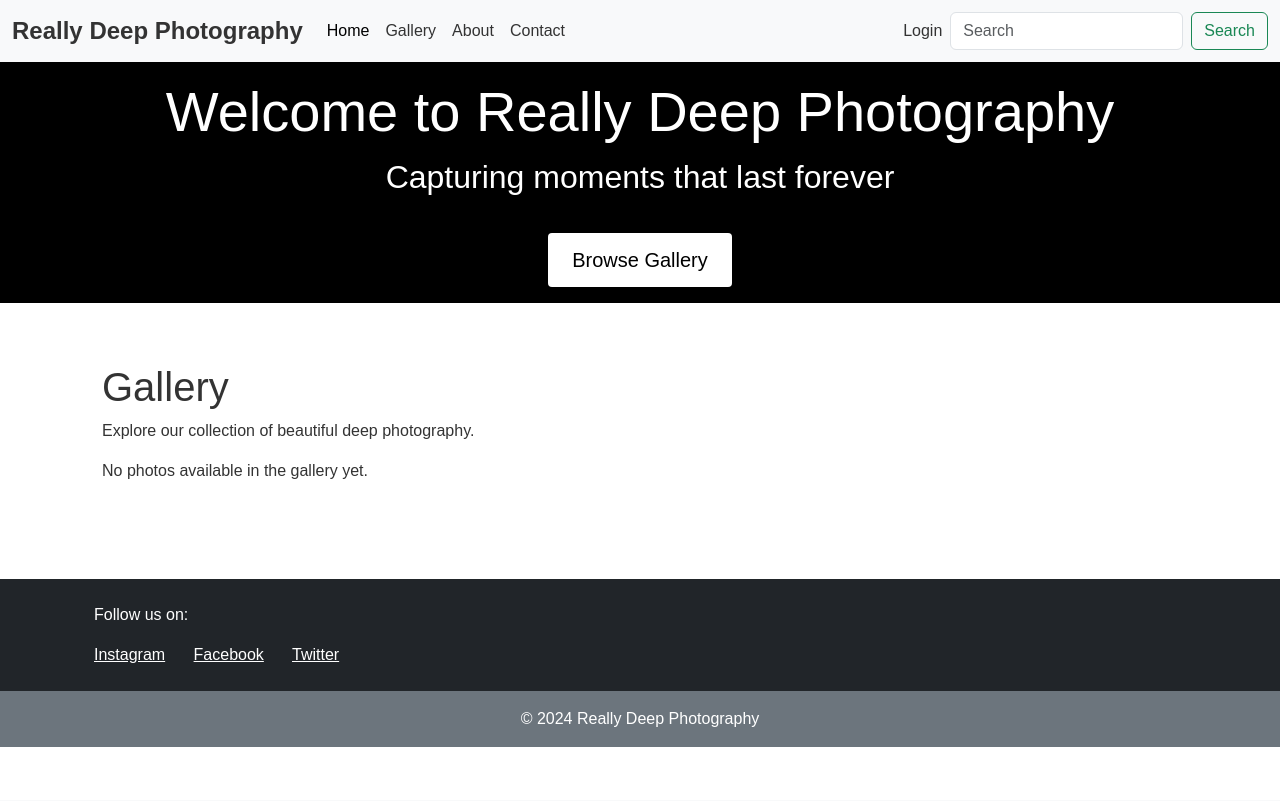
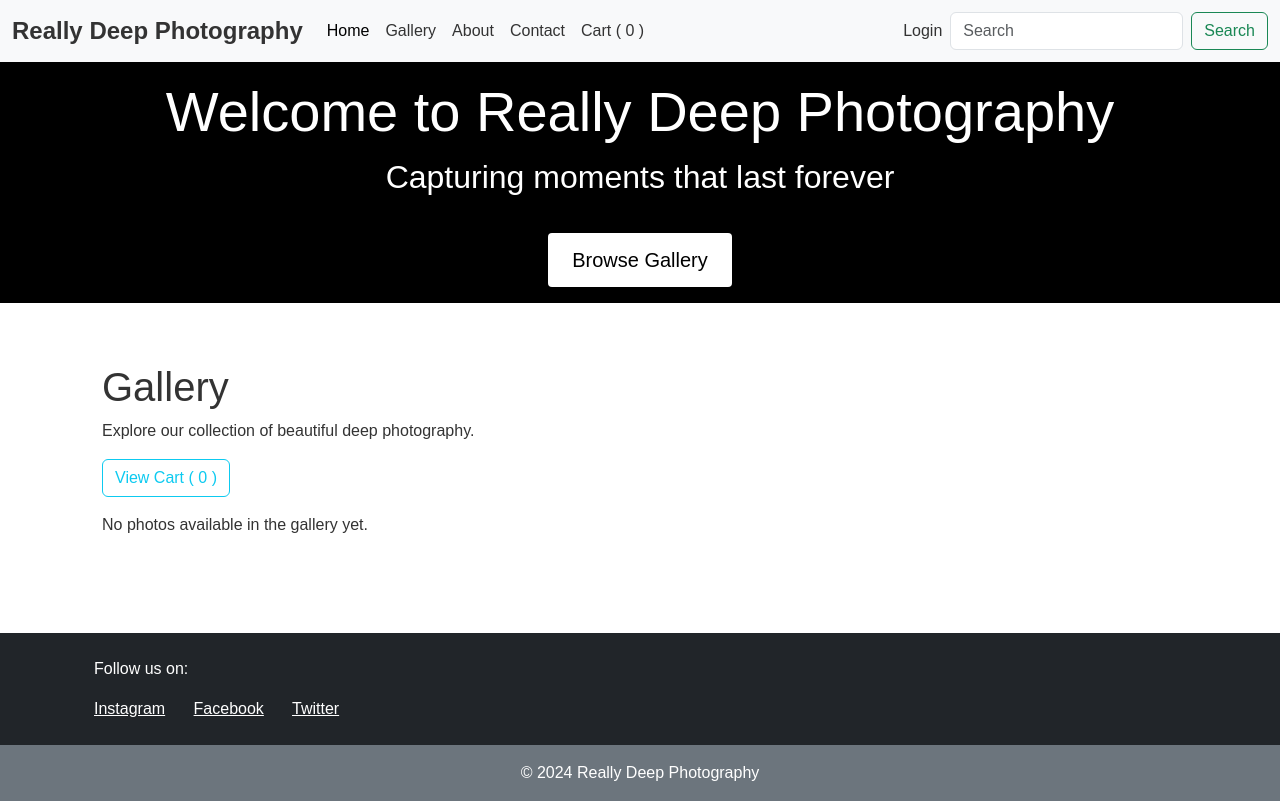
Before and after one commit to craigdickerson725/really-deep-photography, a Django app: page /gallery/ in a window 1280 px wide. Before the commit the page ends 747 px from the top, so only its background shows below. Run offline with Django 3.2, Linux system fonts and the light colour scheme; data that the repository does not hold is empty.

Commit message:
Create cart and cart item models, update urls, add cart html

```diff
--- a/home/templates/home/gallery.html
+++ b/home/templates/home/gallery.html
@@ -5,6 +5,21 @@
 <div class="container">
     <h1 class="mt-1">Gallery</h1>
     <p>Explore our collection of beautiful deep photography.</p>
+
+    <!-- Cart Link -->
+    <div class="mb-3">
+        <a href="{% url 'view_cart' %}" class="btn btn-outline-info">
+            View Cart (
+            {% if user.is_authenticated %}
+                {% with request.user.cart.items.count as cart_count %}
+                    {{ cart_count }}
+                {% endwith %}
+            {% else %}
+                0
+            {% endif %}
+            )
+        </a>
+    </div>
 
     <div class="row">
         {% if photos %}
--- a/home/urls.py
+++ b/home/urls.py
@@ -1,5 +1,5 @@
 from django.urls import path
-from .views import index, GalleryView, AboutView, ContactView, search, photo_detail
+from .views import index, GalleryView, AboutView, ContactView, search, photo_detail, add_to_cart, view_cart, remove_from_cart, update_cart
 
 urlpatterns = [
     # Home page
@@ -14,4 +14,12 @@ urlpatterns = [
     path('search/', search, name='search'),
     # Photo details page
     path('photo/<int:photo_id>/', photo_detail, name='photo_detail'),
+    # Add to cart
+    path('add-to-cart/<int:photo_id>/', add_to_cart, name='add_to_cart'),
+    # View cart
+    path('view-cart/', view_cart, name='view_cart'),
+    # Remove from cart
+    path('remove-from-cart/<int:cart_item_id>/', remove_from_cart, name='remove_from_cart'),
+    # Update cart
+    path('update-cart/<int:cart_item_id>/', update_cart, name='update_cart'),
 ]
--- a/home/views.py
+++ b/home/views.py
@@ -1,6 +1,7 @@
 from django.shortcuts import render, get_object_or_404
 from django.views.generic import TemplateView, ListView
-from .models import Photo
+from django.contrib.auth.decorators import login_required
+from .models import Photo, Cart, CartItem
 
 # Home view
 def index(request):
@@ -30,3 +31,45 @@ def search(request):
 def photo_detail(request, photo_id):
     photo = get_object_or_404(Photo, id=photo_id)
     return render(request, 'home/photo_detail.html', {'photo': photo})
+
+@login_required
+# Add to cart
+def add_to_cart(request, photo_id):
+    photo = get_object_or_404(Photo, id=photo_id)
+    cart, created = Cart.objects.get_or_create(user=request.user)
+
+    cart_item, created = CartItem.objects.get_or_create(cart=cart, photo=photo)
+    if not created:  # If the item already exists, increase the quantity
+        cart_item.quantity += 1
+        cart_item.save()
+
+    return redirect('view_cart')  # Redirect to the cart view
+
+# Cart view
+@login_required
+def view_cart(request):
+    cart = get_object_or_404(Cart, user=request.user)
+    items = cart.items.all()  # Get all CartItems related to the user's cart
+    total = sum(item.photo.price * item.quantity for item in items)
+
+    return render(request, 'home/cart.html', {'cart': cart, 'items': items, 'total': total})
+
+# Remove from cart
+@login_required
+def remove_from_cart(request, cart_item_id):
+    cart_item = get_object_or_404(CartItem, id=cart_item_id)
+    cart_item.delete()
+    return redirect('view_cart')  # Redirect to the cart view
+
+# Update cart
+@login_required
+def update_cart(request, cart_item_id):
+    cart_item = get_object_or_404(CartItem, id=cart_item_id)
+    if request.method == 'POST':
+        quantity = request.POST.get('quantity')
+        if quantity.isdigit() and int(quantity) > 0:
+            cart_item.quantity = int(quantity)
+            cart_item.save()
+        else:
+            cart_item.delete()  # Remove item if quantity is invalid or 0
+    return redirect('view_cart')  # Redirect to the cart view
--- a/really_deep_photography/settings.py
+++ b/really_deep_photography/settings.py
@@ -12,7 +12,7 @@ BASE_DIR = Path(__file__).resolve().parent.parent
 SECRET_KEY = 'django-insecure-i$w(x94^&6j^_%zz2i(fsg)m21d3m0(&aln#dccyjyzb85@%p8'
 
 # SECURITY WARNING: don't run with debug turned on in production!
-DEBUG = False
+DEBUG = True
 
 ALLOWED_HOSTS = [
     '8000-craigdicker-reallydeepp-lvdcmwz1rbr.ws.codeinstitute-ide.net',
--- a/templates/base.html
+++ b/templates/base.html
@@ -53,6 +53,17 @@
                         </li>
                         <li class="nav-item">
                             <a class="nav-link" href="{% url 'contact' %}">Contact</a>
+                        </li>
+                        <li class="nav-item">
+                            <a class="nav-link" href="{% url 'view_cart' %}">Cart (
+                                {% if user.is_authenticated %}
+                                    {% with request.user.cart.items.count as cart_count %}
+                                        {{ cart_count }}
+                                    {% endwith %}
+                                {% else %}
+                                    0
+                                {% endif %}
+                            )</a>
                         </li>
                     </ul>
                     <ul class="navbar-nav">
```
Also changed, not shown: home/models.py (+25 -0 lines), home/templates/home/cart.html (added, +27 -0 lines), home/templates/home/photo_detail.html (+18 -0 lines), home/migrations/0003_alter_photo_description_alter_photo_size_cart_and_more.py (added), 1 other file.
